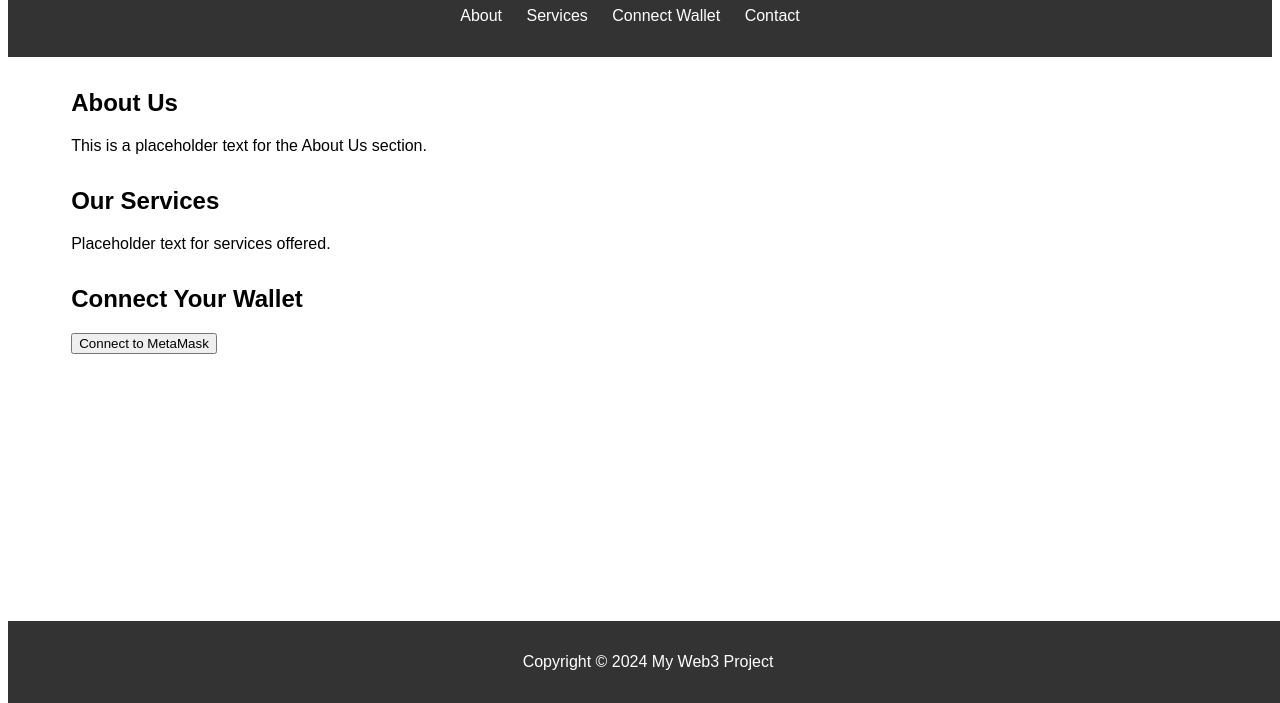
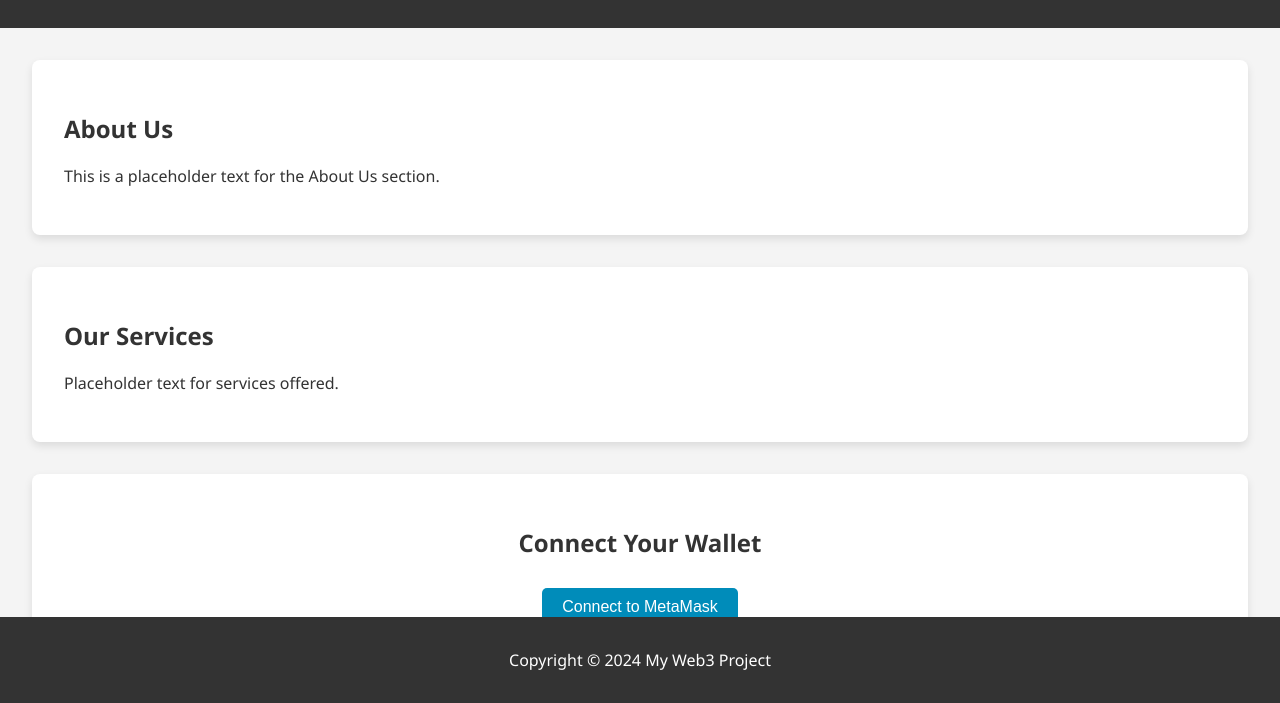
Before and after one commit to Avstrax/Web3Test, a plain HTML site: page index.html in a window 1280 px wide. Shown: the part 97-800 px from the top of the page. Drawn offline with Linux system fonts and the light colour scheme; a script that the page names is missing.

Commit message:
Update style.css

```diff
--- a/style.css
+++ b/style.css
@@ -1,31 +1,71 @@
 body {
-    font-family: Arial, sans-serif;
+    font-family: 'Segoe UI', Tahoma, Geneva, Verdana, sans-serif;
+    margin: 0;
+    padding: 0;
+    background-color: #f4f4f4;
+    color: #333;
 }
 
 header {
     background-color: #333;
     color: white;
-    text-align: center;
     padding: 1em 0;
+}
+
+header h1 {
+    margin: 0;
+    padding: 0 1em;
 }
 
 nav ul {
     list-style-type: none;
+    overflow: hidden;
     padding: 0;
+    margin: 0;
 }
 
 nav ul li {
-    display: inline;
-    margin-right: 20px;
+    float: left;
 }
 
 nav ul li a {
+    display: block;
     color: white;
+    text-align: center;
+    padding: 14px 16px;
     text-decoration: none;
 }
 
+nav ul li a:hover {
+    background-color: #ddd;
+    color: black;
+}
+
 section {
-    margin: 2em 5%;
+    padding: 2em;
+    margin: 2em;
+    background: white;
+    border-radius: 8px;
+    box-shadow: 0 4px 8px rgba(0, 0, 0, 0.1);
+}
+
+#connect {
+    text-align: center;
+}
+
+button {
+    background-color: #008CBA;
+    color: white;
+    padding: 10px 20px;
+    margin: 10px 0;
+    border: none;
+    border-radius: 5px;
+    cursor: pointer;
+    font-size: 16px;
+}
+
+button:hover {
+    background-color: #007B9E;
 }
 
 footer {
```
